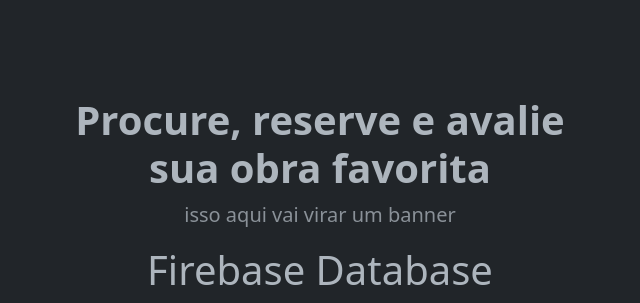
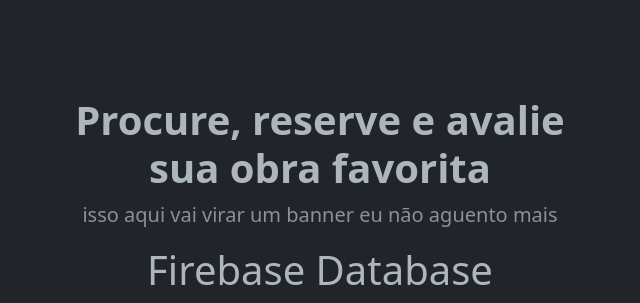
Before and after one commit to IsisEnya/Catalogo-de-biblioteca, a Django app: template templates/biblioteca/home.html in a window 1280 px wide. Shown: the part 57-360 px from the top of the page, without its empty margins (320-960 px from the left). Run offline with Django 3.2, Linux system fonts and the light colour scheme; the template is opened without the code that fills it, so the values that code supplies are empty.

Commit message:
mensagem da atualização

```diff
--- a/templates/biblioteca/home.html
+++ b/templates/biblioteca/home.html
@@ -9,7 +9,7 @@
     <div class="row py-lg-5">
       <div class="col-lg-6 col-md-8 mx-auto">
         <h1 class="h1 fw-bold">Procure, reserve e avalie sua obra favorita</h1>
-        <p class="lead text-muted">isso aqui vai virar um banner</p>
+        <p class="lead text-muted">isso aqui vai virar um banner eu não aguento mais </p>
         <h1>Firebase Database</h1>
 
         <p>Hi, my name is {{nome}} and i abilidade {{abi}}.</p>
```
